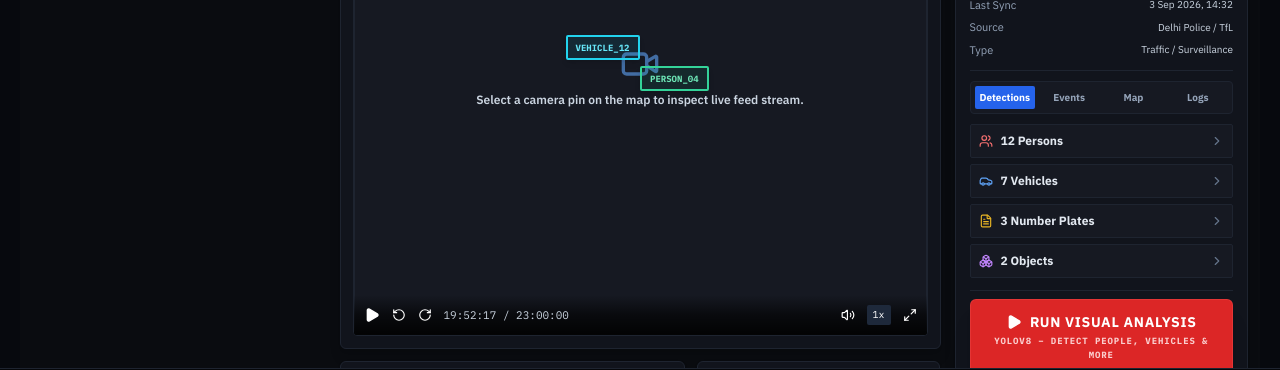
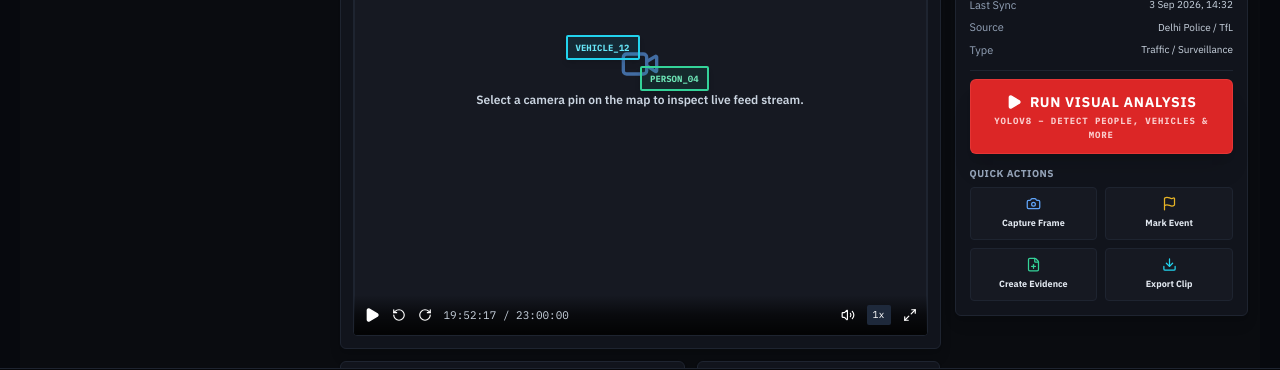
Before and after one commit to arnavadityav2/civix, a React (Vite) app in the folder frontend/: page /cctv in a window 1280 px wide. Shown: the part 403-773 px from the top of the page. Built offline with nearby package versions, Linux system fonts and the light colour scheme; no server answers.

Commit message:
style(cctv): remove Analysis Tabs and Detection breakdown items

```diff
--- a/frontend/src/pages/CCTVCommandCenterPage.tsx
+++ b/frontend/src/pages/CCTVCommandCenterPage.tsx
@@ -530,70 +530,7 @@ export const CCTVCommandCenterPage: React.FC = () => {
               </div>
             </div>
 
-            {/* Analysis Tabs */}
-            <div className="mt-3 pt-2.5 border-t border-[#1E2430]">
-              <div className="grid grid-cols-4 gap-1 bg-[#161922] p-1 rounded-lg border border-[#1E2430] text-[10px] font-bold text-center">
-                <button
-                  onClick={() => setActiveTab('detections')}
-                  className={`py-1 rounded transition-colors ${activeTab === 'detections' ? 'bg-blue-600 text-white' : 'text-slate-400 hover:text-white'}`}
-                >
-                  Detections
-                </button>
-                <button
-                  onClick={() => setActiveTab('events')}
-                  className={`py-1 rounded transition-colors ${activeTab === 'events' ? 'bg-blue-600 text-white' : 'text-slate-400 hover:text-white'}`}
-                >
-                  Events
-                </button>
-                <button
-                  onClick={() => setActiveTab('map')}
-                  className={`py-1 rounded transition-colors ${activeTab === 'map' ? 'bg-blue-600 text-white' : 'text-slate-400 hover:text-white'}`}
-                >
-                  Map
-                </button>
-                <button
-                  onClick={() => setActiveTab('logs')}
-                  className={`py-1 rounded transition-colors ${activeTab === 'logs' ? 'bg-blue-600 text-white' : 'text-slate-400 hover:text-white'}`}
-                >
-                  Logs
-                </button>
-              </div>
 
-              {/* Tab Content Breakdown */}
-              <div className="mt-2.5 space-y-1.5 text-xs">
-                <div className="bg-[#161922] border border-[#1E2430] rounded p-2 flex justify-between items-center">
-                  <div className="flex items-center space-x-2">
-                    <Users size={14} className="text-red-400" />
-                    <span className="font-bold text-slate-200">12 Persons</span>
-                  </div>
-                  <ChevronRight size={14} className="text-slate-500" />
-                </div>
-
-                <div className="bg-[#161922] border border-[#1E2430] rounded p-2 flex justify-between items-center">
-                  <div className="flex items-center space-x-2">
-                    <Car size={14} className="text-blue-400" />
-                    <span className="font-bold text-slate-200">7 Vehicles</span>
-                  </div>
-                  <ChevronRight size={14} className="text-slate-500" />
-                </div>
-
-                <div className="bg-[#161922] border border-[#1E2430] rounded p-2 flex justify-between items-center">
-                  <div className="flex items-center space-x-2">
-                    <FileText size={14} className="text-[#E6B325]" />
-                    <span className="font-bold text-slate-200">3 Number Plates</span>
-                  </div>
-                  <ChevronRight size={14} className="text-slate-500" />
-                </div>
-
-                <div className="bg-[#161922] border border-[#1E2430] rounded p-2 flex justify-between items-center">
-                  <div className="flex items-center space-x-2">
-                    <Boxes size={14} className="text-purple-400" />
-                    <span className="font-bold text-slate-200">2 Objects</span>
-                  </div>
-                  <ChevronRight size={14} className="text-slate-500" />
-                </div>
-              </div>
-            </div>
 
           </div>
 
```
